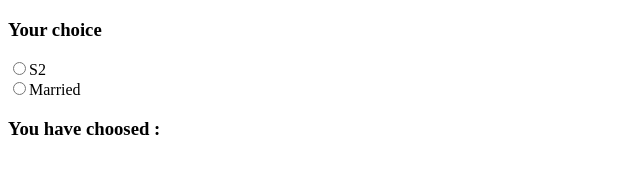
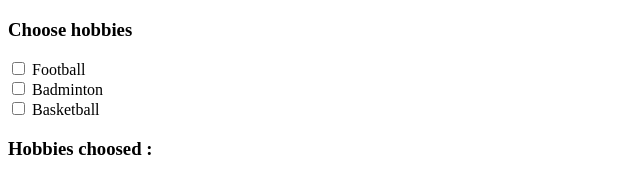
Before and after one commit to mukhoiran/vue-form, a plain HTML site: page index.html in a window 1280 px wide. Shown: the whole page, without its empty margins (0-640 px from the left). Drawn offline with nearby package versions, Linux system fonts and the light colour scheme.

Commit message:
checkbox

```diff
--- a/apps.js
+++ b/apps.js
@@ -12,7 +12,12 @@ var app = new Vue({
   // }
 
   // <!-- ========= Radio Button ========== -->
+  // data:{
+  //   checklist:[]
+  // }
+
+  // <!-- ========= Checkbox ========== -->
   data:{
-    choose:''
+    checklist:[]
   }
 })
--- a/index.html
+++ b/index.html
@@ -18,13 +18,29 @@
       <p style="white-space: pre-line;">{{message}}</p> -->
 
       <!-- =========== Radio button =========== -->
-      <h3>Your choice</h3>
+      <!-- <h3>Your choice</h3>
       <input type="radio" id="s2" v-model="choose" value="S2">S2
       <br>
       <input type="radio" id="married" v-model="choose" value="Married">Married
       <br>
       <h3>You have choosed : </h3>
-      <p>{{choose}}</p>
+      <p>{{choose}}</p> -->
+
+      <!-- =========== Checkbox =========== -->
+      <h3>Choose hobbies</h3>
+      <input type="checkbox" v-model="checklist" value="Football">
+      <label for="checkbox">Football</label><br>
+      <input type="checkbox" v-model="checklist" value="Badminton">
+      <label for="checkbox">Badminton</label><br>
+      <input type="checkbox" v-model="checklist" value="Basketball">
+      <label for="checkbox">Basketball</label><br>
+      <h3>Hobbies choosed :</h3>
+      <!-- <p>{{checklist}}</p> -->
+      <ul>
+        <li v-for="c in checklist">{{c}}</li>
+      </ul>
+
+
     </div>
     <script src="https://cdn.jsdelivr.net/npm/vue"></script>
     <script src="apps.js"></script>
```
